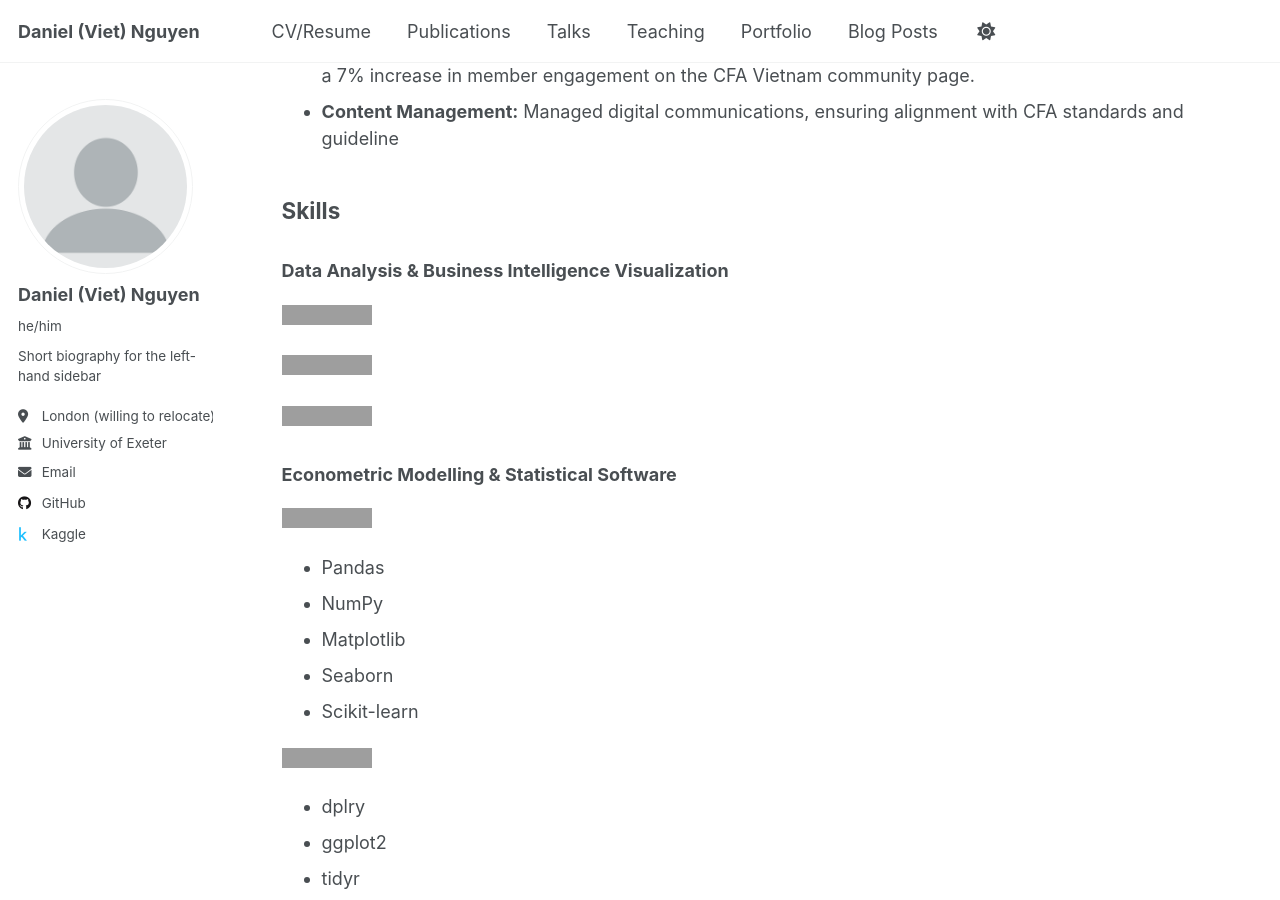
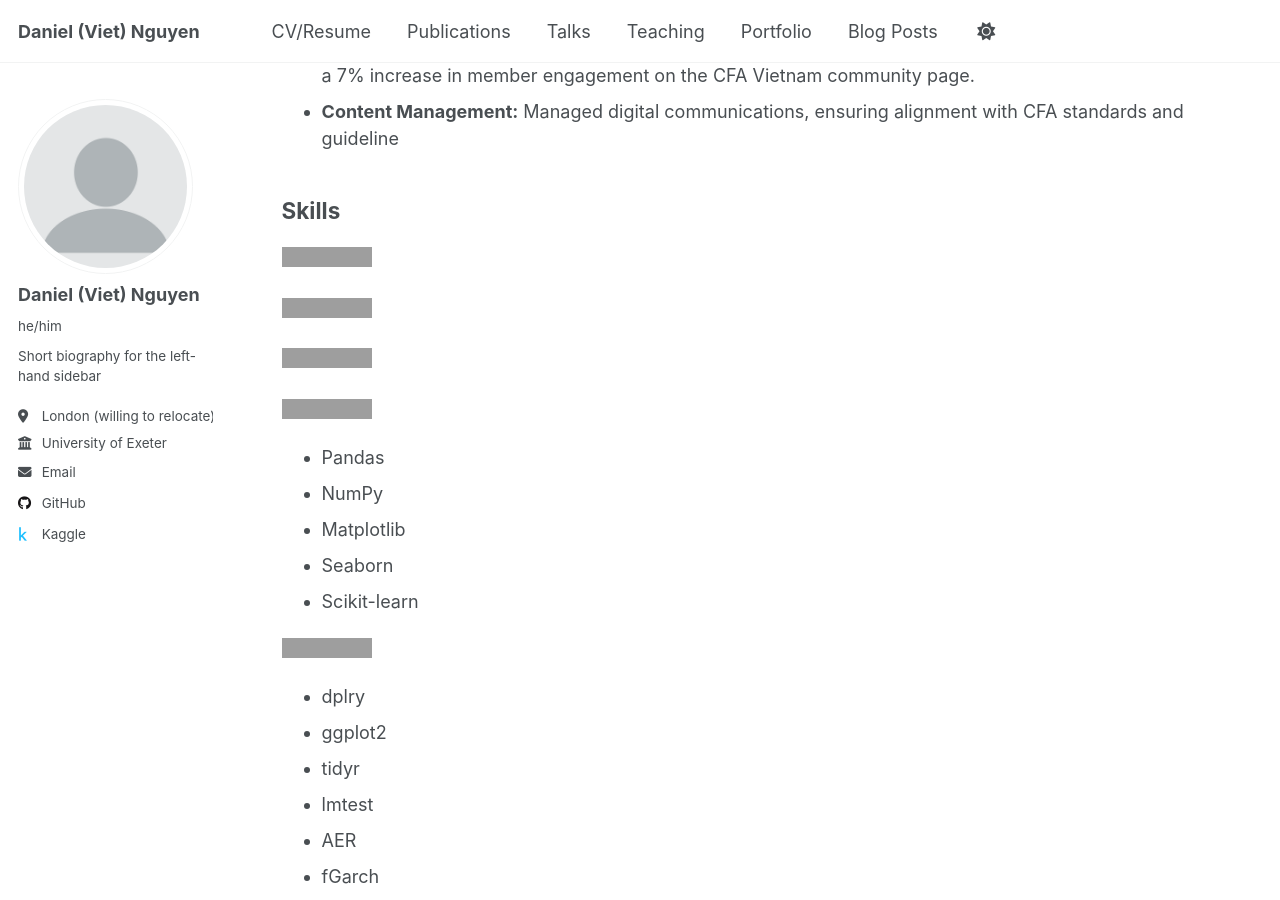
Before and after one commit to Danny-NG-9999/Danny-NG-9999.github.io, a Jekyll site: the page built from _pages/cv.md, in a window 1280 px wide and 900 px high, scrolled down 2972 px, cut to the strip 0-900 px from the top of the window. Built offline with Jekyll 4.4.1, drawn with Linux system fonts in a browser that asks for light colours; a script that is not in the unit is left out; grey boxes are pictures that could not be loaded.

Commit message:
update skill

```diff
--- a/_pages/cv.md
+++ b/_pages/cv.md
@@ -57,7 +57,6 @@ initiatives.
 - **Content Management:** Managed digital communications, ensuring alignment with CFA standards and guideline
 
 ## Skills
-### Data Analysis & Business Intelligence Visualization
 <p>
   <img src="https://img.shields.io/badge/SQL-Intermediate-4479A1?style=flat&logo=mysql&logoColor=white" alt="SQL Skill Badge">
 </p>
@@ -70,8 +69,6 @@ initiatives.
   <img src="https://img.shields.io/badge/Excel-Advanced-217346?style=flat&logo=microsoft-excel&logoColor=white" alt="Excel Skill Badge">
 </p>
 
-
-### Econometric Modelling & Statistical Software
 <p>
   <img src="https://img.shields.io/badge/Python-Intermediate-3776AB?style=flat&logo=python&logoColor=white" alt="Python Skill Badge">
 </p>
```
